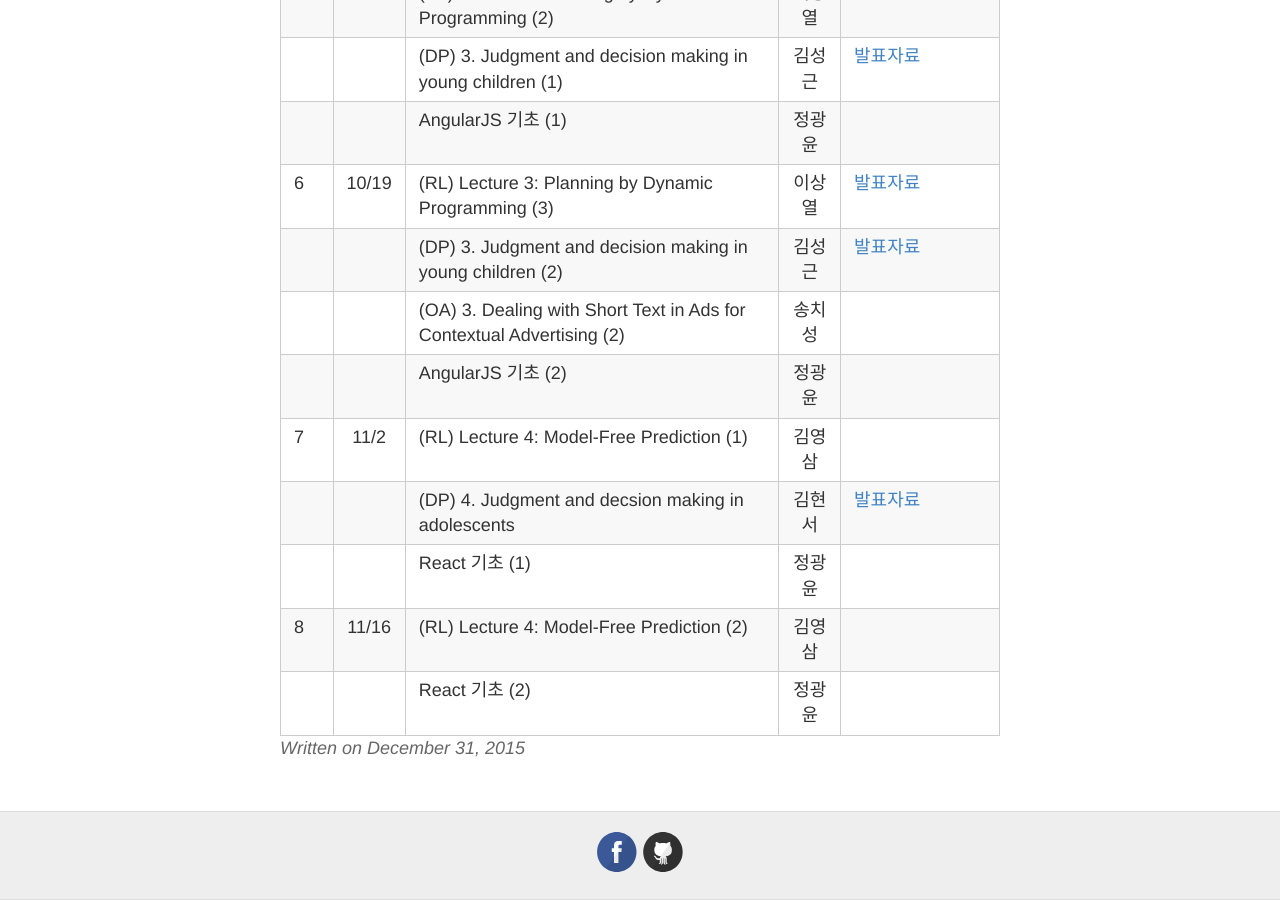
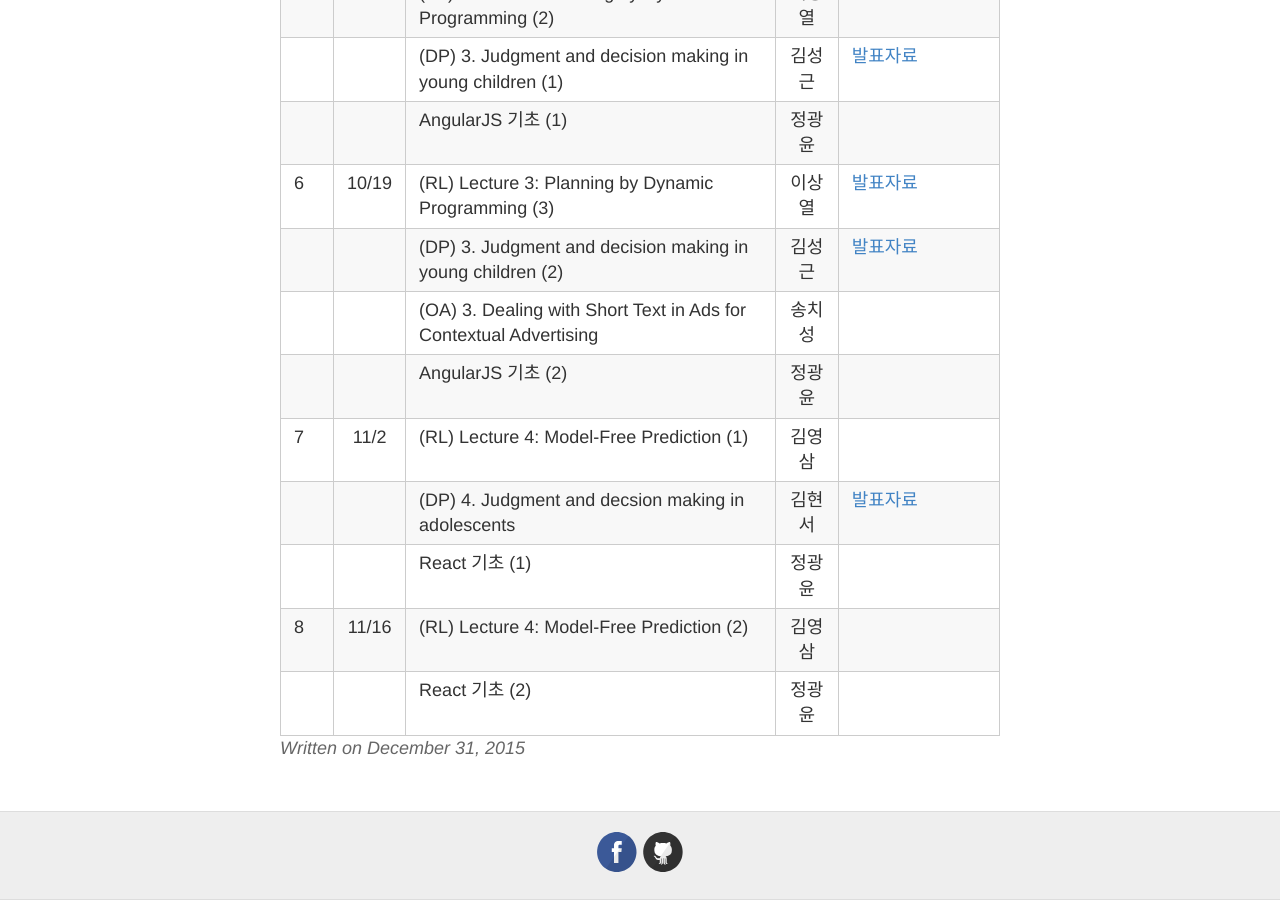
Before and after one commit to psygrammer/dprl, a Jekyll site: the page built from _posts/2015-12-31-SCHEDULE.md, in a window 1280 px wide and 900 px high, scrolled down 3910 px. Built offline with Jekyll 4.4.1, drawn with Linux system fonts in a browser that asks for light colours; Markdown is read by kramdown in place of the engine named in the settings.

Commit message:
Update 2015-12-31-SCHEDULE.md

```diff
--- a/_posts/2015-12-31-SCHEDULE.md
+++ b/_posts/2015-12-31-SCHEDULE.md
@@ -85,7 +85,7 @@ title: 스터디 일정 & 커리큘럼 & 발표자료
 |    |     |AngularJS 기초 (1) | 정광윤  |  |
 | 6  |10/19|(RL) Lecture 3: Planning by Dynamic Programming (3) | 이상열 | [발표자료](http://nbviewer.ipython.org/github/psygrammer/dprl/blob/master/part1/RL/sp_dp/4.DynamicProgramming.ipynb) |
 |    |     |(DP) 3. Judgment and decision making in young children (2) | 김성근 |[발표자료](https://drive.google.com/file/d/0B_Ekt7icI0htS2l4UzNZUWFXeVU/view)  |
-|    |     |(OA) 3. Dealing with Short Text in Ads for Contextual Advertising (2) | 송치성 |  |
+|    |     |(OA) 3. Dealing with Short Text in Ads for Contextual Advertising  | 송치성 |  |
 |    |     |AngularJS 기초 (2) | 정광윤  |  |
 | 7  |11/2 |(RL) Lecture 4: Model-Free Prediction (1) | 김영삼 |  |
 |    |     |(DP) 4. Judgment and decsion making in adolescents | 김현서 |[발표자료](https://drive.google.com/file/d/0B95FqMkEq-q-OEFBTmNqMUJyWjQ/view)  |
```
